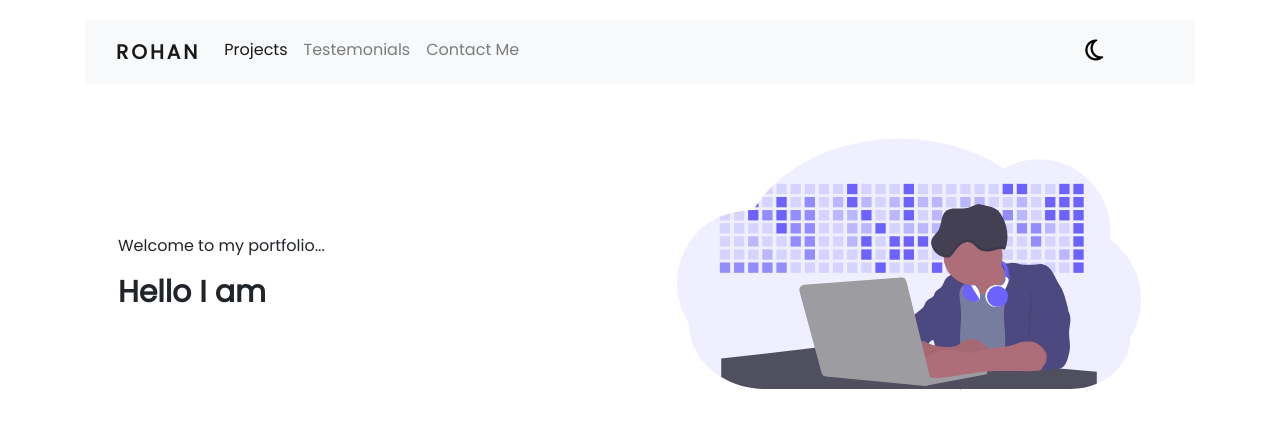
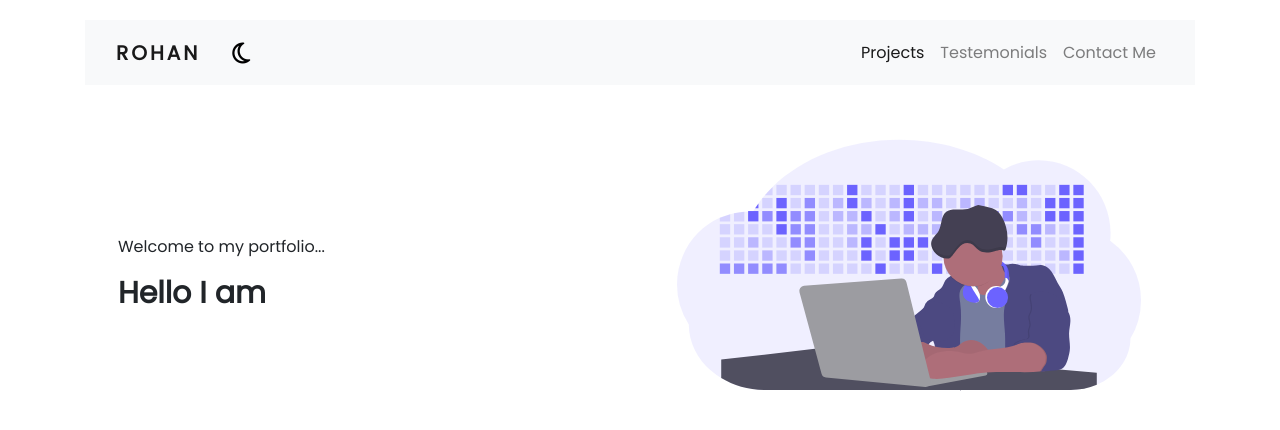
Before and after one commit to harnalerohan/portfolio, a React (Create React App) app: page / in a window 1280 px wide. Shown: the top 430 px of the page. Built offline with nearby package versions, Linux system fonts and the light colour scheme.

Commit message:
added background color change logic

```diff
--- a/src/components/NavBar.tsx
+++ b/src/components/NavBar.tsx
@@ -2,13 +2,15 @@ import React from "react";
 import "../css/navBar.css";
 
 const NavBar = ({bgStatus, handleBackground = (f: any) => f }:any) => {
-  console.log("handleBackground", handleBackground)
   return (
-    <nav className={`navbar navbar-expand-lg navbar-${bgStatus ? 'dark transition' : 'light transition'} bg-${bgStatus ? 'dark' : 'light'}`}>
+    <nav className={`ml-auto navbar navbar-expand-lg navbar-${bgStatus ? 'dark transition' : 'light transition'} bg-${bgStatus ? 'dark' : 'light'}`}>
       <div className="container">
         <a className="navbar-brand logo" href="/">
           ROHAN
         </a>
+          <span className="nav-link" style={{color: "white"}}>
+            <i className={bgStatus ? "far fa-sun pt-1" : "far fa-moon pt-1"} onClick={handleBackground}></i>
+          </span>
         <button
           className="navbar-toggler"
           type="button"
@@ -21,7 +23,7 @@ const NavBar = ({bgStatus, handleBackground = (f: any) => f }:any) => {
           <span className="navbar-toggler-icon"></span>
         </button>
         <div className="collapse navbar-collapse" id="navbarNav">
-          <ul className="navbar-nav">
+          <ul className="navbar-nav ml-auto">
             <li className="nav-item">
               <a className="nav-link active" aria-current="page" href="/">
                 Projects
@@ -37,11 +39,6 @@ const NavBar = ({bgStatus, handleBackground = (f: any) => f }:any) => {
                 Contact Me
               </a>
             </li>
-            <li className="nav-item ">
-              <a className="nav-link" style={{color: "white"}}>
-                <i className={bgStatus ? "far fa-sun" : "far fa-moon"} onClick={handleBackground}></i>
-              </a>
-            </li>
           </ul>
         </div>
       </div>
--- a/src/css/navBar.css
+++ b/src/css/navBar.css
@@ -18,23 +18,23 @@ nav {
 
 .fa-moon {
   font-size: x-large;
-  margin-left: 550px;
+  margin: 0px;
   color: black;
   transition: all 12s ease;
 }
 
 .fa-sun {
   font-size: x-large;
-  margin-left: 550px;
+  margin: 0px;
   color: white;
   transition: all 12s ease;
 }
 
-.logo {
+.navbar-brand {
   color: black;
   transition: all 1s ease;
   letter-spacing: 3px;
-  font-size: 20px;
+  font-size: 1000px;
   float: left;
   font-weight: 600;
 }
@@ -42,3 +42,19 @@ nav {
 .nav-link{
   transition: all 1s ease;
 }
+
+@media screen and (max-width: 525px) {
+  .fa-moon {
+    font-size: x-large;
+    margin-left: 0px;
+    color: black;
+    transition: all 12s ease;
+  }
+
+  .fa-sun {
+    font-size: x-large;
+    margin-left: 0px;
+    color: white;
+    transition: all 12s ease;
+  }
+}
```
